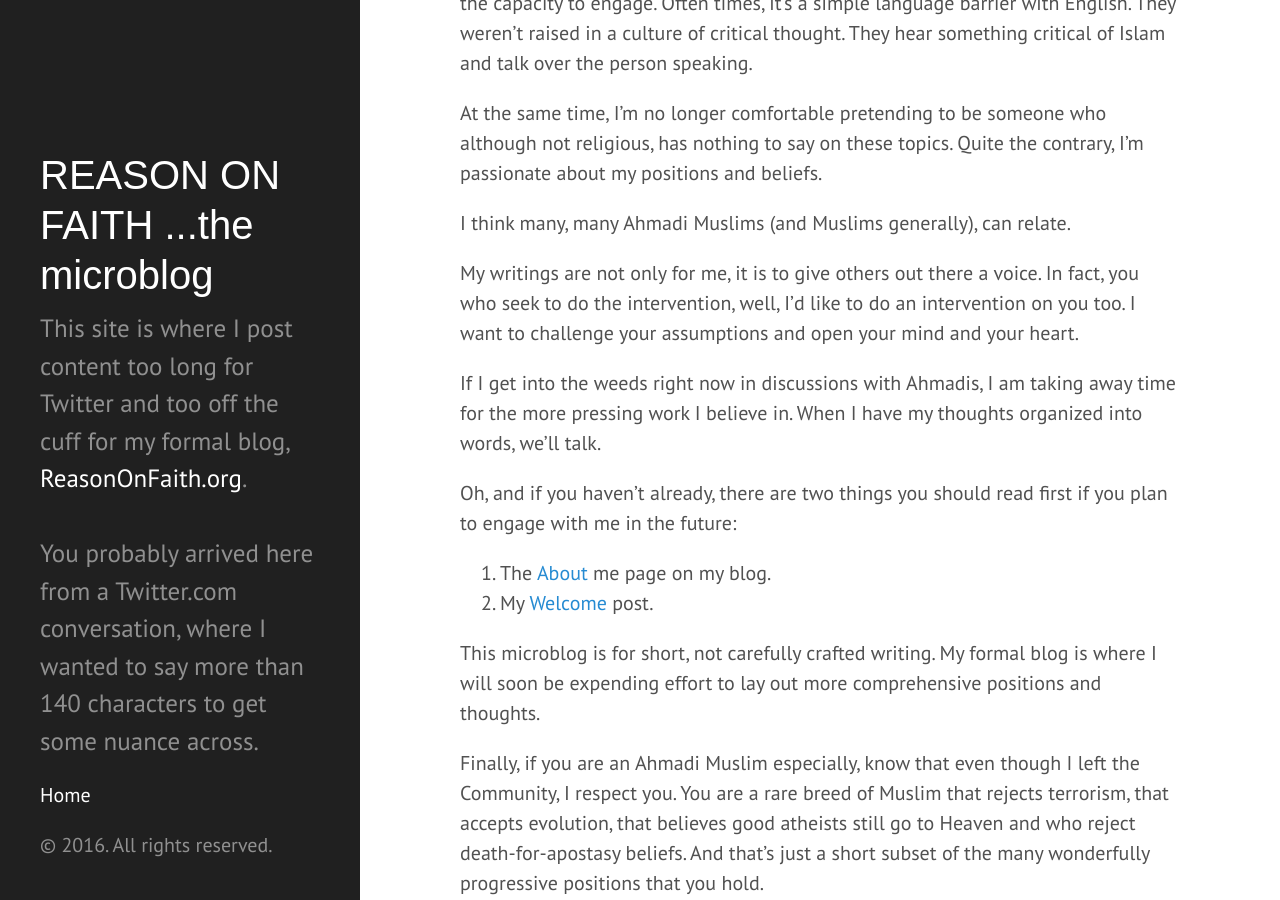
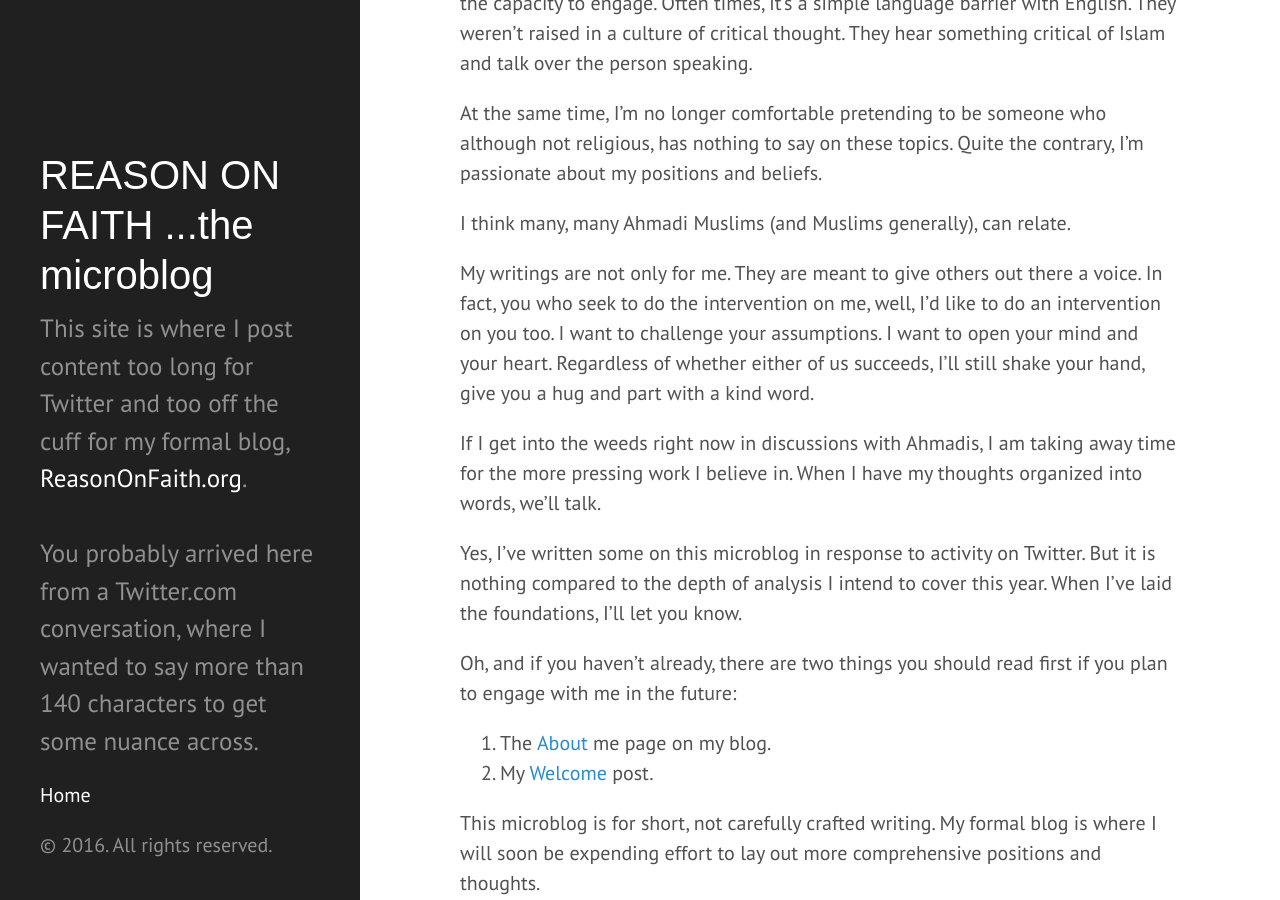
Before and after one commit to ReasonOnFaith/ReasonOnFaith.github.io, a Jekyll site: the page built from _posts/2016-03-31-dialog-with-ahmadi-muslims.markdown, in a window 1280 px wide and 900 px high, scrolled down 1673 px. Built offline with Jekyll 4.4.1, drawn with Linux system fonts in a browser that asks for light colours.

Commit message:
Post update: Dialog with Ahmadi Muslims

```diff
--- a/_posts/2016-03-31-dialog-with-ahmadi-muslims.markdown
+++ b/_posts/2016-03-31-dialog-with-ahmadi-muslims.markdown
@@ -37,9 +37,11 @@ At the same time, I'm no longer comfortable pretending to be someone who althoug
 
 I think many, many Ahmadi Muslims (and Muslims generally), can relate.
 
-My writings are not only for me, it is to give others out there a voice. In fact, you who seek to do the intervention, well, I'd like to do an intervention on you too. I want to challenge your assumptions and open your mind and your heart.
+My writings are not only for me. They are meant to give others out there a voice. In fact, you who seek to do the intervention on me, well, I'd like to do an intervention on you too. I want to challenge your assumptions. I want to open your mind and your heart. Regardless of whether either of us succeeds, I'll still shake your hand, give you a hug and part with a kind word.
 
 If I get into the weeds right now in discussions with Ahmadis, I am taking away time for the more pressing work I believe in. When I have my thoughts organized into words, we'll talk.
+
+Yes, I've written some on this microblog in response to activity on Twitter. But it is nothing compared to the depth of analysis I intend to cover this year. When I've laid the foundations, I'll let you know.
 
 Oh, and if you haven't already, there are two things you should read first if you plan to engage with me in the future:
 
```
